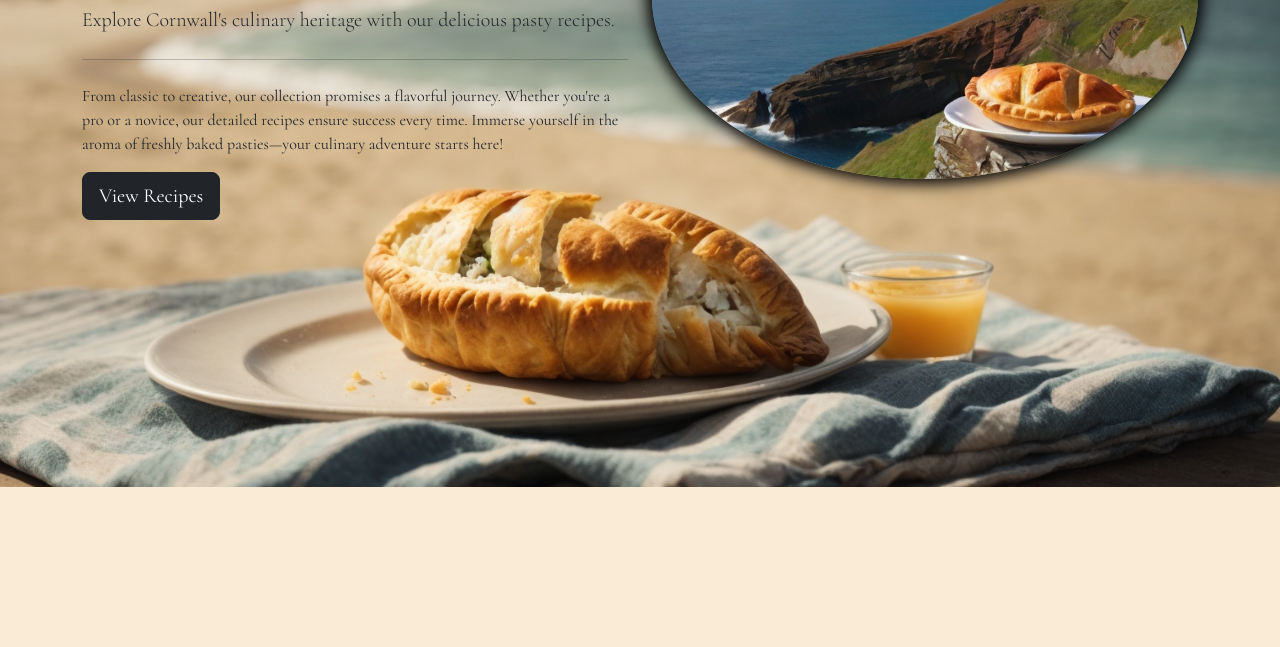
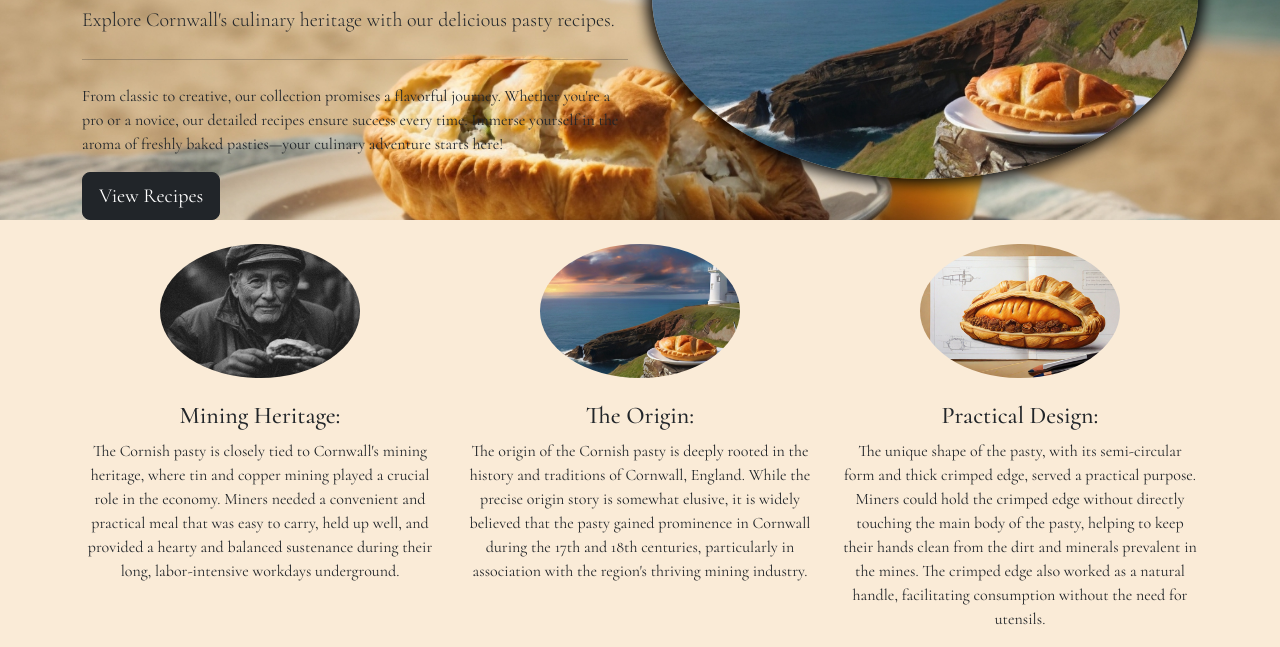
Before and after one commit to CiaranBrain/CornishCrave, a plain HTML site: page index.html in a window 1280 px wide. Shown: the part 281-928 px from the top of the page. Before the commit the page ends 800 px from the top, so only its background shows below. Drawn offline with nearby package versions, Linux system fonts and the light colour scheme.

Commit message:
added about section - not complete!

```diff
--- a/assets/css/style.css
+++ b/assets/css/style.css
@@ -20,8 +20,7 @@ body {
 }
 
 .jumbotron {
-  height: 90vh;
-  background: url(/assets/img/pasty-beach.jpg) rgba(255, 255, 255, 0.5);
+  background: url(/assets/img/pasty-beach.jpg);
   background-size: cover;
   background-repeat: no-repeat;
   background-position: center;
--- a/index.html
+++ b/index.html
@@ -56,18 +56,63 @@
                     <h1 class="display-4 p-5">Welcome to Cornish Crave!</h1>
                     <p class="lead">Explore Cornwall's culinary heritage with our delicious pasty recipes.</p>
                     <hr class="my-4">
-                    <p>From classic to creative, our collection promises a flavorful journey. Whether you're a pro or a novice, our detailed
+                    <p>From classic to creative, our collection promises a flavorful journey. Whether you're a pro or a
+                        novice, our detailed
                         recipes ensure success every time. Immerse yourself in the aroma of freshly baked pasties—your
                         culinary adventure starts here!</p>
                     <a class="btn btn-dark btn-lg" href="#" role="button">View Recipes</a>
                 </div>
                 <div class="col-lg-6">
-                    <img src="assets/img/pasty-origin.jpg" class="img-fluid float-md-right mt-5 jumbo-img" alt="Pasty with lighthouse in the distance">
+                    <img src="assets/img/pasty-origin.jpg" class="img-fluid float-md-right mt-5 jumbo-img"
+                        alt="Pasty with lighthouse in the distance">
                 </div>
             </div>
         </div>
     </div>
     <!-- About-page  -->
+    <div class="container mt-4">
+        <div class="row">
+            <!-- Column 1 -->
+            <div class="col-lg-4">
+                <div class="text-center">
+                    <img src="assets/img/pasty-miner.jpg" alt="pasty miner" class="img-fluid rounded-circle mb-2"
+                        width="200">
+                    <h4 class="mt-3">Mining Heritage:</h4>
+                    <p>The Cornish pasty is closely tied to Cornwall's mining heritage, where tin and copper mining
+                        played a crucial role in the economy. Miners needed a convenient and practical meal that was
+                        easy to carry, held up well, and provided a hearty and balanced sustenance during their long,
+                        labor-intensive workdays underground.</p>
+                </div>
+            </div>
+
+            <!-- Column 2 -->
+            <div class="col-lg-4">
+                <div class="text-center">
+                    <img src="assets/img/pasty-origin.jpg" alt="pasty origin" class="img-fluid rounded-circle mb-2"
+                        width="200">
+                    <h4 class="mt-3">The Origin:</h4>
+                    <p>The origin of the Cornish pasty is deeply rooted in the history and traditions of Cornwall,
+                        England. While the precise origin story is somewhat elusive, it is widely believed that the
+                        pasty gained prominence in Cornwall during the 17th and 18th centuries, particularly in
+                        association with the region's thriving mining industry.</p>
+                </div>
+            </div>
+
+            <!-- Column 3 -->
+            <div class="col-lg-4">
+                <div class="text-center">
+                    <img src="assets/img/pasty-draw.jpg" alt="pasty drawing" class="img-fluid rounded-circle mb-2"
+                        width="200">
+                    <h4 class="mt-3">Practical Design:</h4>
+                    <p>The unique shape of the pasty, with its semi-circular form and thick crimped edge, served a
+                        practical purpose. Miners could hold the crimped edge without directly touching the main body of
+                        the pasty, helping to keep their hands clean from the dirt and minerals prevalent in the mines.
+                        The crimped edge also worked as a natural handle, facilitating consumption without the need for
+                        utensils.</p>
+                </div>
+            </div>
+        </div>
+    </div>
     <!-- Recipes-page  -->
     <!-- Upload-Page  -->
     <!-- footer -->
```
Also changed, not shown: assets/img/pasty-2.jpg (added), assets/img/pasty-draw.jpg (added), assets/img/pasty-miner.jpg (added), assets/img/pasty-sunny.jpg (added), assets/img/pasty-view.jpg (added).
